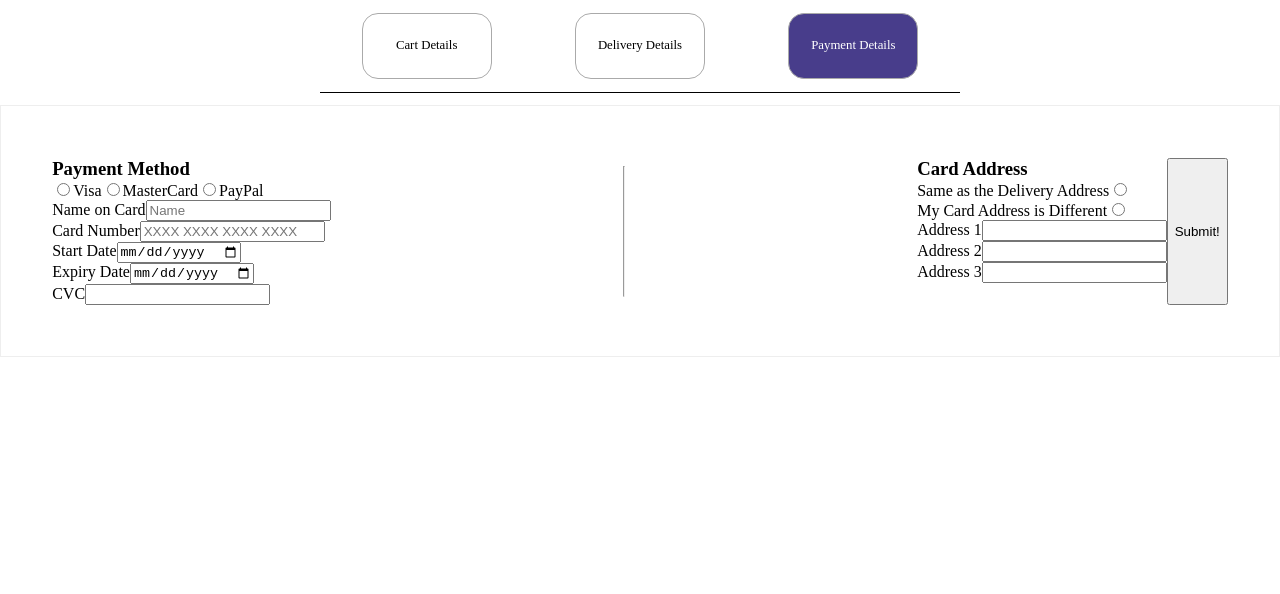
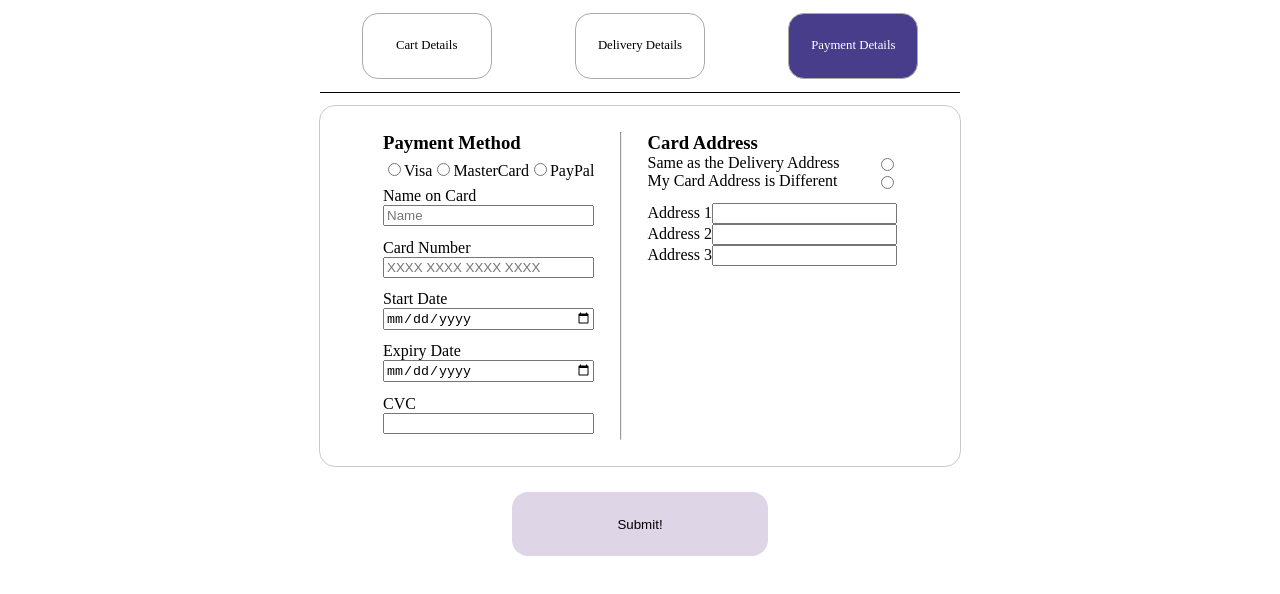
Before and after one commit to dauletalzhanov/foodie, a React (Vite) app in the folder react/: page /order/payment in a window 1280 px wide. Shown: the top 594 px of the page. Built offline with nearby package versions, Linux system fonts and the light colour scheme.

Commit message:
prop drilling between forms

```diff
--- a/react/public/orderPayment.css
+++ b/react/public/orderPayment.css
@@ -1,16 +1,102 @@
-.payment-form {
+.payment-form > div {
 	display: flex;
 	justify-content: center;
 
-	border: 1px solid #eeeeee;
 
-	padding: 4vw;
+	border: 1px solid #cacaca;
+	border-radius: 16px;
+
+	width: 50vw;
+	margin: 0 auto;
+	padding: 2vw 0;
 }
 
 .order-payment-method {
 	display: flex;
+
+	justify-content: space-between;
+
+	margin: 0.25vw 0;
+}
+
+hr {
+	margin: 0 2vw;
+
 }
 
 h3 {
 	margin: 0;
 }
+
+.order-method > div {
+	margin: 0.5vw 0;
+
+	display: flex;
+	justify-content: space-between;
+}
+
+.order-method > div > input {
+	width: 7.5vw;
+}
+
+.delivery_address_type > div {
+	display: flex;
+	justify-content: space-between;
+}
+
+.rightie {
+	display: flex;
+	flex-direction: column;
+
+	gap: 1vw;
+
+}
+
+.rightie > div {
+	display: flex;
+	flex-direction: column;
+}
+
+.payment-form {
+	display: flex;
+	flex-direction: column;
+	justify-content: center;
+
+}
+
+.submit-payment {
+	width: 20vw;
+	height: 5vw;
+
+	margin: 2vw;
+
+	align-self: center;
+
+	background-color: #ded5e7;
+
+	border: none;
+	border-radius: 16px;
+
+}
+
+.submit-payment:hover {
+	background-color: darkslateblue;
+	color: white;
+}
+
+.submit-payment:active {
+	background-color: rgb(52, 44, 105);
+	color: white;
+}
+
+.card-details {
+	display: flex;
+	flex-direction: column;
+
+	gap: 1vw;
+}
+
+.card-details > div {
+	display: flex;
+	flex-direction: column;
+}
--- a/react/src/Pages/Order.jsx
+++ b/react/src/Pages/Order.jsx
@@ -25,7 +25,7 @@ export default function Order(){
 	useEffect(()=>{
 		let tempTotal = 0
 		for(let i=0; i<basket.length; i++){
-			tempTotal += basket[i].FoodPrice * quantities[basket[i].FoodName]
+			tempTotal += basket[i].FoodPrice * quantities[ basket[i].FoodName ]
 
 			console.log(tempTotal)
 		}
@@ -36,12 +36,11 @@ export default function Order(){
 		for(let i=0; i<basket.length; i++){
 			basket[i] = {
 				...basket[i],
-				quantity : quantities[basket[i].FoodName]
+				quantity : quantities[ basket[i].FoodName ]
 			}
 		}
 
 		console.log(basket)
-
 
 	}, [quantities])
 
@@ -70,13 +69,6 @@ export default function Order(){
 		const idName = event.target.parentNode.id
 		const changeValue = event.target.value
 
-		/*
-			let newQuant = {
-			...quantities,
-			quantities[idName]: changeValue
-		}
-		*/
-
 		let newQuant = quantities
 		newQuant[idName] = changeValue
 
@@ -86,32 +78,37 @@ export default function Order(){
 	}
 
 	function proceedButton(event){
-		navigate("/order/address", { state: { key: "value" } })
+		navigate("/order/address", { state: { basket, total } })
+	}
+
+	function formPass(formData){
+		navigate("/order/address", { state: { basket, total } })
 	}
 
 	return(<>
 		<OrderHeader id="0"/>
-		<div className="order-cart">
+
+		<form className="order-cart" action={formPass} >
 
 			<div className="cart-items">
 				{basket.map((b, index) => {
 
 					return(<div className="cart-item">
 						 <div>
-							<p>{b.FoodName}</p>
-							<p>${b.FoodPrice} {b.TimeTakes}Min</p>
+							<p>{ b.FoodName }</p>
+							<p>${ b.FoodPrice } { b.TimeTakes } Min</p>
 						 </div>
 
 						<div id={index} className="rightie-cart-item">
 							<button onClick={decQuantity}>{"-"}</button>
 
-							<input type="number" onChange={quantChange} value={b.quantity} />
+							<input type="number" onChange={quantChange} value={ b.quantity } />
 
-							<button onClick={incQuantity}>{"+"}</button>
+							<button onClick={ incQuantity }>{"+"}</button>
 						</div>
 					</div>)
 				})}
-			</div>
+		</div>
 
 			<div>
 				<div className="cart-sidebar">
@@ -129,7 +126,7 @@ export default function Order(){
 				</div>
 			</div>
 
-		</div>
+		</form>
 
 		<button className="proceed-button" onClick={proceedButton}>Proceed</button>
 
@@ -137,7 +134,6 @@ export default function Order(){
 			<title>Foodie - Order Page - Cart</title>
 			<meta name="description" content="Order Page - Cart" />
 			<meta name="keywords" content={ basket.map(b => b.FoodName) } />
-
 			<link rel="stylesheet" href="../public/order.css" />
 		</Helmet>
 	</>)
--- a/react/src/Pages/OrderAddress.jsx
+++ b/react/src/Pages/OrderAddress.jsx
@@ -1,29 +1,61 @@
-
-//import "./orderAddress.css"
-
 import { useState, useEffect } from "react"
-import { useNavigate } from "react-router-dom"
+import { useLocation, useNavigate } from "react-router-dom"
 import { Helmet } from "react-helmet"
 
 import OrderHeader from "../OrderHeader"
 
 export default function OrderAddress(){
+	const navigate = useNavigate()
+	const location = useLocation()
+	//const { initBasket } = location.state
+
+	const [ basket, setBasket ] = useState([...location.state["basket"]])
+	const [ total, setTotal ] = useState( location.state["total"] )
+
+	const [ addressData, setAddress] = useState({})
+
+	console.log(basket)
+
+	function formPass(event){
+
+		event.preventDefault()
+
+		const formData = new FormData(event.target)
+
+		const data = {
+			"name": formData.get("name"),
+			"address": formData.get("address"),
+			"address2": formData.get("address2"),
+			"telephone": formData.get("telephone"),
+			"email": formData.get("email"),
+			"cash/card" : formData.get("order-payment-type"),
+			"now/later" : formData.get("order-time"),
+			"delivery type" : formData.get("order-type"),
+		}
+
+		console.log(data)
+
+		setAddress(data)
+
+		navigate("/order/payment", { state: { basket, addressData  } })
+	}
 
 	return(<>
 		<OrderHeader id="1" />
 
+		<form onSubmit={formPass} >
 			<div className="orAdd">
 				<div className="orAdd-leftie">
 					<fieldset>
 						<legend>Choose Delivery Type</legend>
 
 						<div>
-						<input type="radio" name="order-type" id="order-delivery" checked/>
+							<input type="radio" name="order-type" id="order-delivery" value="delivery" checked/>
 							<label htmlFor="order-delivery">Delivery</label>
 						</div>
 
 						<div>
-						<input type="radio" name="order-type" id="order-pickup" />
+							<input type="radio" name="order-type" id="order-pickup" value="pickup" />
 							<label htmlFor="order-pickup">Pickup</label>
 						</div>
 
@@ -33,12 +65,12 @@ export default function OrderAddress(){
 						<legend>Time of Delivery</legend>
 
 						<div>
-						<input type="radio" name="order-time" id="order-delivery" checked/>
+							<input type="radio" name="order-time" id="order-time-now" value="now"  checked/>
 							<label htmlFor="order-time-now">Now</label>
 						</div>
 
 						<div>
-						<input type="radio" name="order-time" id="order-time-specific" />
+							<input type="radio" name="order-time" id="order-time-specific" value="later" />
 							<label htmlFor="order-time-specific">Specific Time</label>
 						</div>
 
@@ -48,12 +80,12 @@ export default function OrderAddress(){
 						<legend>Choose Payment</legend>
 
 						<div>
-						<input type="radio" name="order-payment-type" id="order-payment-card" checked/>
+							<input type="radio" name="order-payment-type" id="order-payment-card" value="card" checked/>
 							<label htmlFor="order-payment-card">Card</label>
 						</div>
 
 						<div>
-						<input type="radio" name="order-payment-type" id="order-payment-cash" />
+							<input type="radio" name="order-payment-type" id="order-payment-cash" value="cash" />
 							<label htmlFor="order-payment-cash">Cash</label>
 						</div>
 
@@ -66,16 +98,20 @@ export default function OrderAddress(){
 				<div className="orAdd-rightie">
 					<fieldset className="orAdd-address">
 						<legend>Address Details</legend>
-					<input type="text" placeholder="Name" />
-					<input type="text" placeholder="Address" />
-					<input type="text" placeholder="Address 2" />
-					<input type="text" placeholder="Telephone" />
-					<input type="text" placeholder="Email" />
+						<input type="text" placeholder="Name" name="name" required />
+						<input type="text" placeholder="Address" name="address" required />
+						<input type="text" placeholder="Address 2" name="address2" required />
+						<input type="text" placeholder="Telephone" name="telephone" required />
+						<input type="text" placeholder="Email" name="email" required />
 
-					<div></div>
 					</fieldset>
 				</div>
 			</div>
+
+			<button type="submit">Proceed</button>
+		</form>
+
+
 
 		<Helmet>
 			<meta name="description" content="Address Page for the Order" />
--- a/react/src/Pages/OrderPayment.jsx
+++ b/react/src/Pages/OrderPayment.jsx
@@ -2,19 +2,60 @@ import { useEffect } from "react"
 
 import OrderHeader from "../OrderHeader"
 import { Helmet } from "react-helmet"
+import { useLocation, useNavigate } from "react-router-dom"
 
 //import "./orderPayment.css"
 
 export default function OrderAddress(){
+	const location = useLocation()
+	const navigate = useNavigate()
+
 	useEffect(()=>{
-		console.log("hello")
+
 	}, [])
+
+
+	function onSameDelivery(event){
+		console.log("same delivery")
+
+		const addresses = document.querySelectorAll("#addresses > div > input")
+		for(let i=0; i<addresses.length; i++){
+			console.log(addresses)
+			addresses[i].removeAttribute("disabled");
+		}
+	}
+
+	function onDiffDelivery(event){
+		console.log("different delivery")
+
+		const addresses = document.querySelectorAll("#addresses > div > input")
+		for(let i=0; i<addresses.length; i++){
+			console.log(addresses)
+			addresses[i].setAttribute("disabled", "");
+		}
+
+	}
+
+	function submitting(event){
+
+		event.preventDefault()
+
+		const formData = new FormData(event.target)
+
+		const data = {
+
+		}
+
+	}
 
 
 	return(<>
 		<OrderHeader id={"2"}/>
 
-		<form method="POST" className="payment-form" >
+		<form method="POST" className="payment-form" onSubmit={ submitting } >
+			<div>
+
+
 			<div className="order-method">
 				<h3>Payment Method</h3>
 
@@ -36,6 +77,7 @@ export default function OrderAddress(){
 					</div>
 				</div>
 
+				<div className="card-details">
 					<div>
 						<label htmlFor="order-name-on-card">Name on Card</label>
 						<input type="text" name="name_on_card" id="order-name-on-card" placeholder="Name" />
@@ -66,26 +108,40 @@ export default function OrderAddress(){
 						<label htmlFor="cvc_number">CVC</label>
 						<input type="tel" name="cvc_number" id="cvc_number" maxLength={3} minLength={3} />
 					</div>
+				</div>
+
+
 
 			</div>
 
 			<hr />
 
-			<div>
-				<div className="">
+			<div className="rightie" >
+				<div className="delivery_address_type">
 					<h3>Card Address</h3>
 
 					<div >
-						<label htmlFor="delivery_address">Same as the Delivery Address</label>
-						<input type="radio" name="delivery_address" id="delivery_address" />
+						<label htmlFor="delivery_same">Same as the Delivery Address</label>
+						<input
+							type="radio"
+							name="delivery_address"
+							id="delivery_same"
+							onChange={ onSameDelivery }
+						/>
 					</div>
 
 					<div >
-						<label htmlFor="delivery_address">My Card Address is Different</label>
-						<input type="radio" name="delivery_address" id="delivery_address" />
+						<label htmlFor="delivery_different">My Card Address is Different</label>
+						<input
+							type="radio"
+							name="delivery_address"
+							id="delivery_different"
+							onChange={ onDiffDelivery }
+						/>
 					</div>
 				</div>
 
+				<div id="addresses" >
 					<div>
 						<label htmlFor="">Address 1</label>
 						<input type="text" name="" id="" />
@@ -93,21 +149,27 @@ export default function OrderAddress(){
 
 					<div>
 						<label htmlFor="">Address 2</label>
-					<input type="text" name="" id="" />
+						<input type="text" name="" id=""  />
 					</div>
 
 					<div>
 						<label htmlFor="">Address 3</label>
 						<input type="text" name="" id="" />
 					</div>
+				</div>
+
 
 			</div>
+		</div>
 
-			<button type="submit">Submit!</button>
+			<button type="submit" className="submit-payment" >Submit!</button>
 		</form>
 
 		<Helmet>
 			<title>Order Payment</title>
+			<meta name="description" content="" />
+			<meta name="keywords" content="" />
+
 
 			<link rel="stylesheet" href="../public/orderPayment.css" />
 		</Helmet>
```
Also changed, not shown: react/public/order.css (+11 -2 lines). Lines whose indentation alone changed are shown as unchanged.
